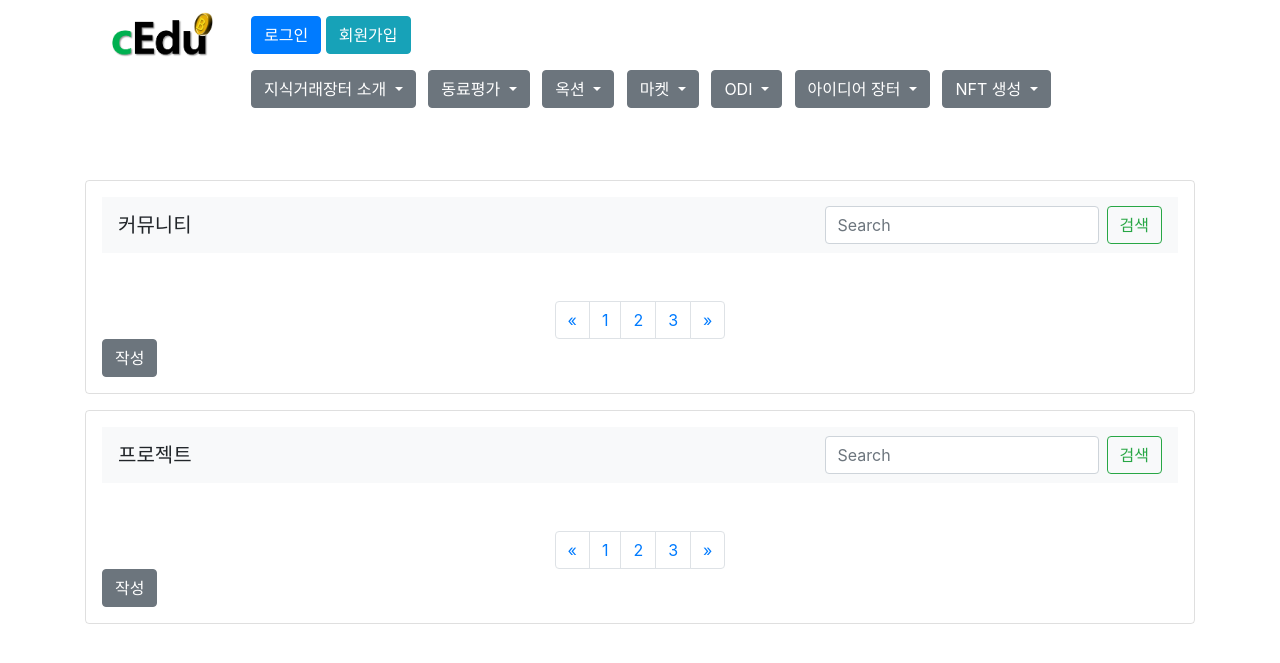
After one commit to kmi0817/cEdu, a Flask app: template app/templates/community.html in a window 1280 px wide. The commit adds this page. Shown: the top 663 px of the page. Run offline with Flask 2, Linux system fonts and the light colour scheme; the template is opened without the code that fills it, so the values that code supplies are empty; some libraries are stand-ins or nearby versions.

Commit message:
bootstrap only

```diff
--- /dev/null
+++ b/app/templates/community.html
@@ -0,0 +1,130 @@
+{% extends 'layout.html' %}
+{% block content %}
+<div style="border:1px solid rgba(0,0,0,.125); border-radius: 0.25rem; padding: 1rem; margin: 1rem 0;">
+    <nav class="navbar navbar-light bg-light justify-content-between">
+        <a class="navbar-brand">커뮤니티</a>
+        <form class="form-inline">
+            <input class="form-control mr-sm-2" type="search" placeholder="Search" aria-label="Search">
+            <button class="btn btn-outline-success my-2 my-sm-0" type="submit">검색</button>
+        </form>
+    </nav>
+    <br>
+    {% for index, community in communities.items() %}
+    {% if index % 2 == 1 %}
+    <div class="row">
+        <div class="col-sm-6">
+            <div class="media" style="margin:0.5rem 0;">
+                <img class="mr-3" src="../../static/img/default.png" alt="image" width=64 height=64>
+                <div class="media-body">
+                    <a href="/community/{{community.slug}}">
+                        <h5 class="mt-0">{{ index }} {{ community.title }}</h5>
+                    </a>
+                    {{ community.description }}
+                </div>
+            </div>
+        </div>
+    {% if index == communities | length %}
+    </div>
+    {% endif %}
+        {% else %}
+        <div class="col-sm-6">
+            <div class="media" style="margin:0.5rem;">
+                <img class="mr-3" src="../../static/img/default.png" alt="image" width=64 height=64>
+                <div class="media-body">
+                    <a href="/community/{{community.slug}}">
+                        <h5 class="mt-0">{{ index }} {{ community.title }}</h5>
+                    </a>
+                    {{ community.description }}
+                </div>
+            </div>
+        </div>
+    </div>
+    {% endif %}
+    {% endfor %}
+    <br>
+    <nav aria-label="Page navigation example">
+        <ul class="pagination justify-content-center" style="margin:0;">
+            <li class="page-item">
+                <a class="page-link" href="#" aria-label="Previous">
+                    <span aria-hidden="true">&laquo;</span>
+                    <span class="sr-only">Previous</span>
+                </a>
+            </li>
+            <li class="page-item"><a class="page-link" href="#">1</a></li>
+            <li class="page-item"><a class="page-link" href="#">2</a></li>
+            <li class="page-item"><a class="page-link" href="#">3</a></li>
+            <li class="page-item">
+                <a class="page-link" href="#" aria-label="Next">
+                    <span aria-hidden="true">&raquo;</span>
+                    <span class="sr-only">Next</span>
+                </a>
+            </li>
+        </ul>
+    </nav>
+    <button type="button" class="btn btn-secondary" onclick="location.href='/write'">작성</button>
+</div>
+
+<div style="border:1px solid rgba(0,0,0,.125); border-radius: 0.25rem; padding: 1rem; margin: 1rem 0;">
+    <nav class="navbar navbar-light bg-light justify-content-between">
+        <a class="navbar-brand">프로젝트</a>
+        <form class="form-inline">
+            <input class="form-control mr-sm-2" type="search" placeholder="Search" aria-label="Search">
+            <button class="btn btn-outline-success my-2 my-sm-0" type="submit">검색</button>
+        </form>
+    </nav>
+    <br>
+    {% for index, project in projects.items() %}
+    {% if index % 2 == 1 %}
+    <div class="row">
+        <div class="col-sm-6">
+            <div class="media" style="margin:0.5rem;">
+                <img class="mr-3" src="../../static/img/default.png" alt="image" width=64 height=64>
+                <div class="media-body">
+                    <a href="/project/{{project.slug}}">
+                        <h5 class="mt-0">{{ index }} {{ project.title }}</h5>
+                    </a>
+                    {{ project.description }}
+                </div>
+            </div>
+        </div>
+    {% if index == projects | length %}
+    </div>
+    {% endif %}
+        {% else %}
+        <div class="col-sm-6">
+            <div class="media" style="margin:0.5rem;">
+                <img class="mr-3" src="../../static/img/default.png" alt="image" width=64 height=64>
+                <div class="media-body">
+                    <a href="/project/{{project.slug}}">
+                        <h5 class="mt-0">{{ index }} {{ project.title }}</h5>
+                    </a>
+                    {{ project.description }}
+                </div>
+            </div>
+        </div>
+    </div>
+    {% endif %}
+    {% endfor %}
+    <br>
+    <nav aria-label="Page navigation example">
+        <ul class="pagination justify-content-center" style="margin:0;">
+            <li class="page-item">
+                <a class="page-link" href="#" aria-label="Previous">
+                    <span aria-hidden="true">&laquo;</span>
+                    <span class="sr-only">Previous</span>
+                </a>
+            </li>
+            <li class="page-item"><a class="page-link" href="#">1</a></li>
+            <li class="page-item"><a class="page-link" href="#">2</a></li>
+            <li class="page-item"><a class="page-link" href="#">3</a></li>
+            <li class="page-item">
+                <a class="page-link" href="#" aria-label="Next">
+                    <span aria-hidden="true">&raquo;</span>
+                    <span class="sr-only">Next</span>
+                </a>
+            </li>
+        </ul>
+    </nav>
+    <button type="button" class="btn btn-secondary" onclick="location.href='/write'">작성</button>
+</div>
+{% endblock %}
--- /dev/null
+++ b/app/templates/layout.html
@@ -0,0 +1,182 @@
+<!doctype html>
+<html lang="ko">
+
+<head>
+    <!-- Required meta tags -->
+    <meta charset="utf-8">
+    <meta name="viewport" content="width=device-width, initial-scale=1, shrink-to-fit=no">
+
+    <!-- Bootstrap CSS -->
+    <link rel="stylesheet" href="https://maxcdn.bootstrapcdn.com/bootstrap/4.0.0/css/bootstrap.min.css"
+        integrity="sha384-Gn5384xqQ1aoWXA+058RXPxPg6fy4IWvTNh0E263XmFcJlSAwiGgFAW/dAiS6JXm" crossorigin="anonymous">
+    <!-- Optional JavaScript -->
+    <!-- jQuery first, then Popper.js, then Bootstrap JS -->
+    <script src="https://code.jquery.com/jquery-3.5.1.js"></script>
+    <!-- <script src="https://code.jquery.com/jquery-3.2.1.slim.min.js"
+        integrity="sha384-KJ3o2DKtIkvYIK3UENzmM7KCkRr/rE9/Qpg6aAZGJwFDMVNA/GpGFF93hXpG5KkN"
+        crossorigin="anonymous"></script> -->
+    <script src="https://cdnjs.cloudflare.com/ajax/libs/popper.js/1.12.9/umd/popper.min.js"
+        integrity="sha384-ApNbgh9B+Y1QKtv3Rn7W3mgPxhU9K/ScQsAP7hUibX39j7fakFPskvXusvfa0b4Q"
+        crossorigin="anonymous"></script>
+    <script src="https://maxcdn.bootstrapcdn.com/bootstrap/4.0.0/js/bootstrap.min.js"
+        integrity="sha384-JZR6Spejh4U02d8jOt6vLEHfe/JQGiRRSQQxSfFWpi1MquVdAyjUar5+76PVCmYl"
+        crossorigin="anonymous"></script>
+    <title>cEdu</title>
+</head>
+
+<body>
+    <div class="container">
+
+        <div class="media">
+            <a href=""><img class="mr-3" src="../../static/cEdu_logo.png" alt="Generic placeholder image" width="150"></a>
+            <div class="media-body">
+
+                <div>
+                    <!-- Button trigger modal -->
+                    <button type="button" class="btn btn-primary" data-toggle="modal" data-target="#exampleModalLong"
+                        style="margin: 1rem 0">
+                        로그인
+                    </button>
+                    <!-- Modal -->
+                    <div class="modal fade" id="exampleModalLong" tabindex="-1" role="dialog"
+                        aria-labelledby="exampleModalLongTitle" aria-hidden="true">
+                        <div class="modal-dialog" role="document">
+                            <div class="modal-content">
+                                <div class="modal-header">
+                                    <h5 class="modal-title" id="exampleModalLongTitle">Modal title</h5>
+                                    <button type="button" class="close" data-dismiss="modal" aria-label="Close">
+                                        <span aria-hidden="true">&times;</span>
+                                    </button>
+                                </div>
+                                <div class="modal-body">
+                                    ...
+                                </div>
+                                <div class="modal-footer">
+                                    <button type="button" class="btn btn-secondary" data-dismiss="modal">Close</button>
+                                    <button type="button" class="btn btn-primary">Save changes</button>
+                                </div>
+                            </div>
+                        </div>
+                    </div>
+
+                    <!-- Button trigger modal -->
+                    <button type="button" class="btn btn-info" data-toggle="modal" data-target="#exampleModalLong"
+                        style="margin: 1rem 0">
+                        회원가입
+                    </button>
+                    <!-- Modal -->
+                    <div class="modal fade" id="exampleModalLong" tabindex="-1" role="dialog"
+                        aria-labelledby="exampleModalLongTitle" aria-hidden="true">
+                        <div class="modal-dialog" role="document">
+                            <div class="modal-content">
+                                <div class="modal-header">
+                                    <h5 class="modal-title" id="exampleModalLongTitle">Modal title</h5>
+                                    <button type="button" class="close" data-dismiss="modal" aria-label="Close">
+                                        <span aria-hidden="true">&times;</span>
+                                    </button>
+                                </div>
+                                <div class="modal-body">
+                                    ...
+                                </div>
+                                <div class="modal-footer">
+                                    <button type="button" class="btn btn-secondary" data-dismiss="modal">Close</button>
+                                    <button type="button" class="btn btn-primary">Save changes</button>
+                                </div>
+                            </div>
+                        </div>
+                    </div>
+                </div>
+
+                <!-- menu -->
+                <div class="btn-group" style="margin: 0 0.5rem 0.5rem 0;">
+                    <button class="btn btn-secondary dropdown-toggle" type="button" id="dropdownMenuButton"
+                        data-toggle="dropdown" aria-haspopup="true" aria-expanded="false">
+                        지식거래장터 소개
+                    </button>
+                    <div class="dropdown-menu" aria-labelledby="dropdownMenuButton">
+                        <a class="dropdown-item" href="#">Action</a>
+                        <a class="dropdown-item" href="#">Another action</a>
+                        <a class="dropdown-item" href="#">Something else here</a>
+                    </div>
+                </div>
+                <div class="btn-group" style="margin: 0 0.5rem 0.5rem 0;">
+                    <button class="btn btn-secondary dropdown-toggle" type="button" id="dropdownMenuButton"
+                        data-toggle="dropdown" aria-haspopup="true" aria-expanded="false">
+                        동료평가
+                    </button>
+                    <div class="dropdown-menu" aria-labelledby="dropdownMenuButton">
+                        <a class="dropdown-item" href="#">동료평가</a>
+                        <a class="dropdown-item" href="#">전문가 등록</a>
+                        <a class="dropdown-item" href="#">지식자산 평가 신청</a>
+                        <a class="dropdown-item" href="#">평가결과 공개</a>
+                        <a class="dropdown-item" href="#">지식자산 선별</a>
+                    </div>
+                </div>
+                <div class="btn-group" style="margin: 0 0.5rem 0.5rem 0;">
+                    <button class="btn btn-secondary dropdown-toggle" type="button" id="dropdownMenuButton"
+                        data-toggle="dropdown" aria-haspopup="true" aria-expanded="false">
+                        옥션
+                    </button>
+                    <div class="dropdown-menu" aria-labelledby="dropdownMenuButton">
+                        <a class="dropdown-item" href="#">Action</a>
+                        <a class="dropdown-item" href="#">Another action</a>
+                        <a class="dropdown-item" href="#">Something else here</a>
+                    </div>
+                </div>
+                <div class="btn-group" style="margin: 0 0.5rem 0.5rem 0;">
+                    <button class="btn btn-secondary dropdown-toggle" type="button" id="dropdownMenuButton"
+                        data-toggle="dropdown" aria-haspopup="true" aria-expanded="false">
+                        마켓
+                    </button>
+                    <div class="dropdown-menu" aria-labelledby="dropdownMenuButton">
+                        <a class="dropdown-item" href="#">Action</a>
+                        <a class="dropdown-item" href="#">Another action</a>
+                        <a class="dropdown-item" href="#">Something else here</a>
+                    </div>
+                </div>
+                <div class="btn-group" style="margin: 0 0.5rem 0.5rem 0;">
+                    <button class="btn btn-secondary dropdown-toggle" type="button" id="dropdownMenuButton"
+                        data-toggle="dropdown" aria-haspopup="true" aria-expanded="false">
+                        ODI
+                    </button>
+                    <div class="dropdown-menu" aria-labelledby="dropdownMenuButton">
+                        <a class="dropdown-item" href="#">Action</a>
+                        <a class="dropdown-item" href="#">Another action</a>
+                        <a class="dropdown-item" href="#">Something else here</a>
+                    </div>
+                </div>
+                <div class="btn-group" style="margin: 0 0.5rem 0.5rem 0;">
+                    <button class="btn btn-secondary dropdown-toggle" type="button" id="dropdownMenuButton"
+                        data-toggle="dropdown" aria-haspopup="true" aria-expanded="false">
+                        아이디어 장터
+                    </button>
+                    <div class="dropdown-menu" aria-labelledby="dropdownMenuButton">
+                        <a class="dropdown-item" href="#">아이디어 장터</a>
+                        <a class="dropdown-item" href="#">아이디어 도전</a>
+                        <a class="dropdown-item" href="/community">커뮤니티</a>
+                    </div>
+                </div>
+                <div class="btn-group" style="margin: 0 0.5rem 0.5rem 0;">
+                    <button class="btn btn-secondary dropdown-toggle" type="button" id="dropdownMenuButton"
+                        data-toggle="dropdown" aria-haspopup="true" aria-expanded="false">
+                        NFT 생성
+                    </button>
+                    <div class="dropdown-menu" aria-labelledby="dropdownMenuButton">
+                        <a class="dropdown-item" href="#">Action</a>
+                        <a class="dropdown-item" href="#">Another action</a>
+                        <a class="dropdown-item" href="#">Something else here</a>
+                    </div>
+                </div>
+            </div>
+        </div>
+
+        <br><br>
+
+        {% block content %}
+        {% endblock %}
+
+        <br>
+    </div>
+</body>
+
+</html>
```
Also changed, not shown: app/templates/idea/community.html (deleted, +0 -106 lines), app/templates/idea/write.html (deleted, +0 -113 lines), app/templates/index.html (+25 -84 lines), app/templates/show_slug.html (added, +29 -0 lines), app/templates/write.html (added, +29 -0 lines).
